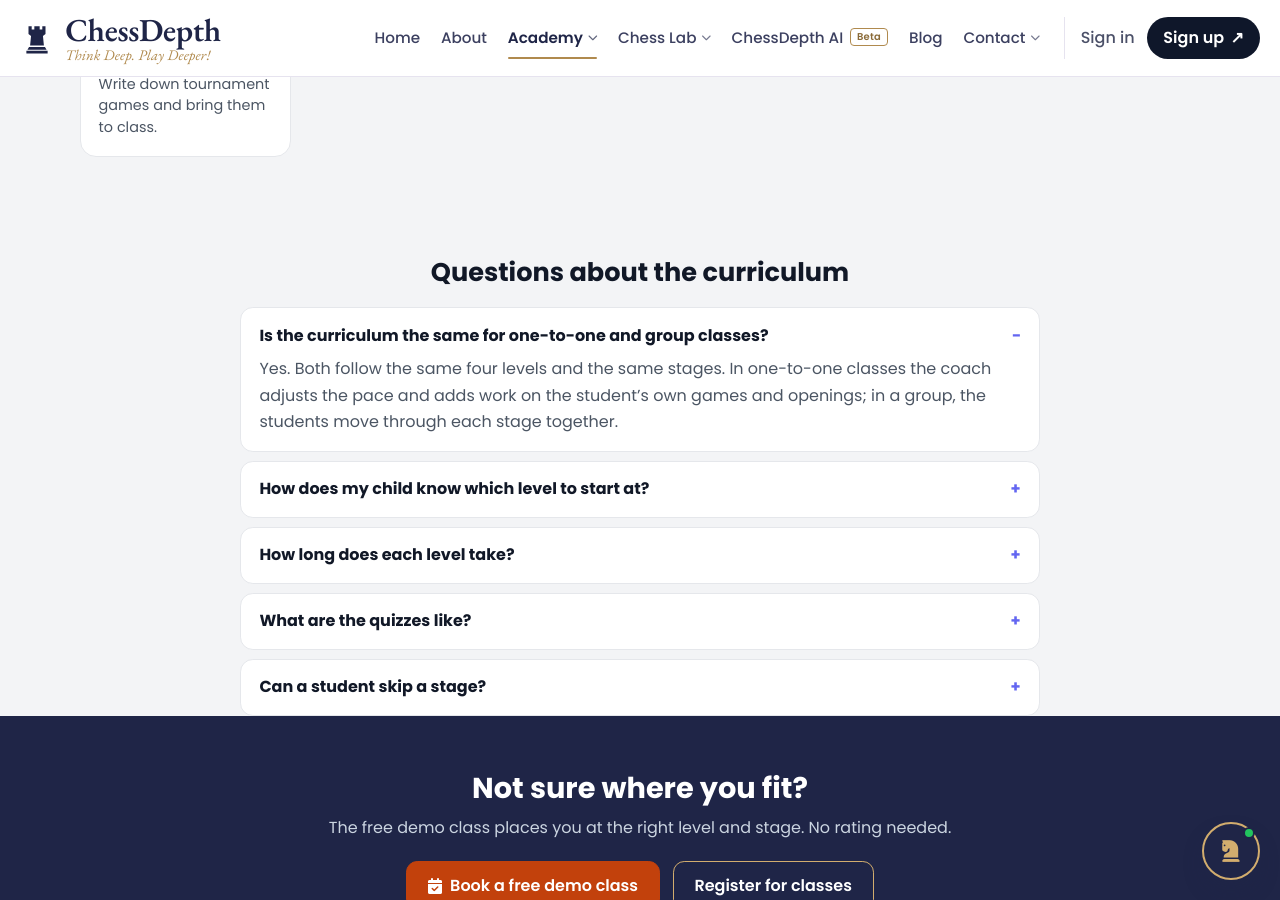
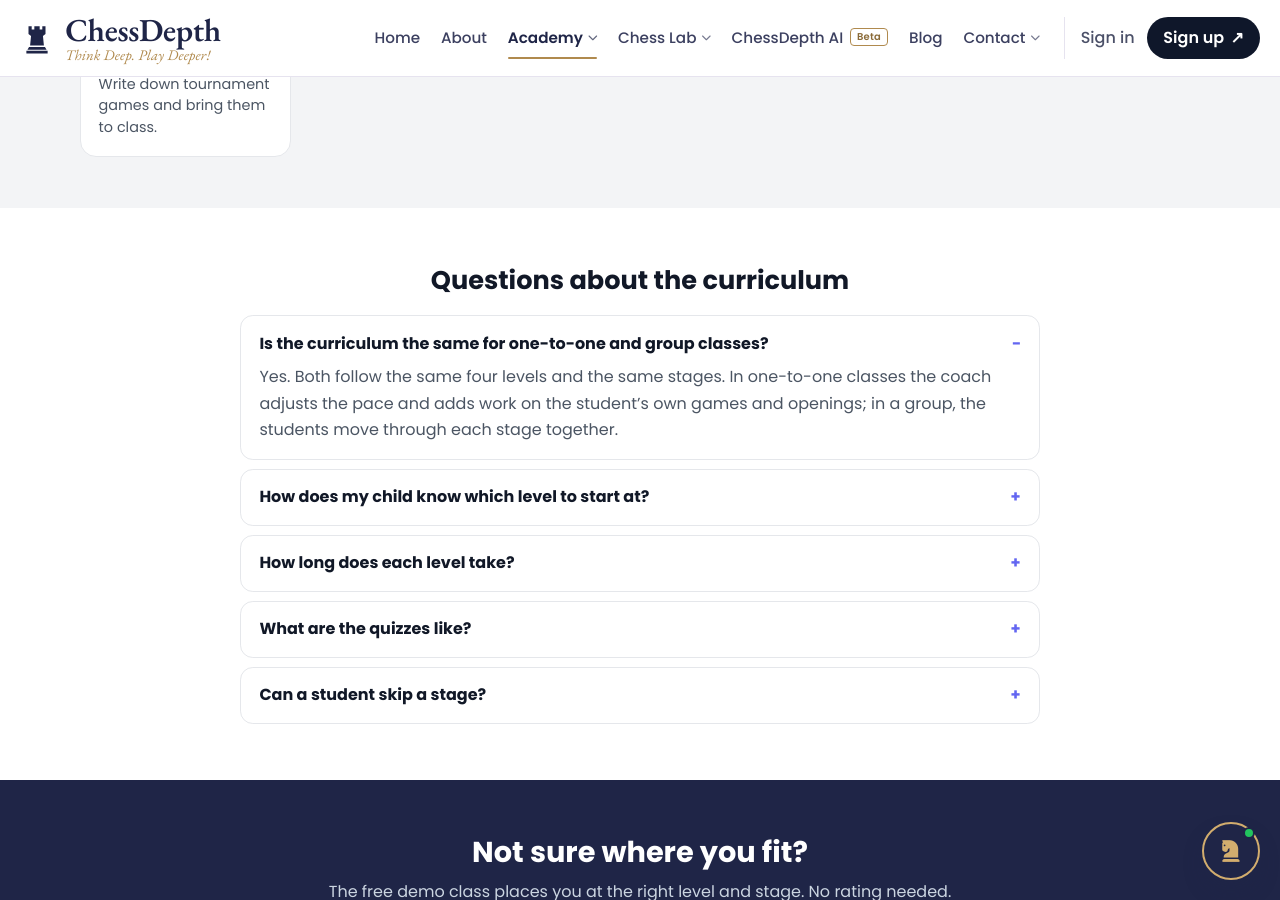
Before and after one commit to Sourabhjoshi1/Chess-Depth, a Jekyll site: the page built from pages/curriculum.html, in a window 1280 px wide and 900 px high, scrolled down 4617 px. Built offline with Jekyll 4.4.1, drawn with Linux system fonts in a browser that asks for light colours.

Commit message:
Curriculum: space below the FAQ, same wrapper as home and Courses
Co-Authored-By: Claude Opus 5.5 <noreply@anthropic.com>
Claude-Session: https://claude.ai/code/session_017ZwxdNZGtw2tXrZdE2ZP9f

```diff
--- a/pages/curriculum.html
+++ b/pages/curriculum.html
@@ -98,7 +98,7 @@ faq:
   </div>
 </section>
 
-{% include faq.html title="Questions about the curriculum" %}
+<div class="cd-faq-section">{% include faq.html title="Questions about the curriculum" %}</div>
 
 <section class="cu-cta">
   <div class="cu-wrap">
```
